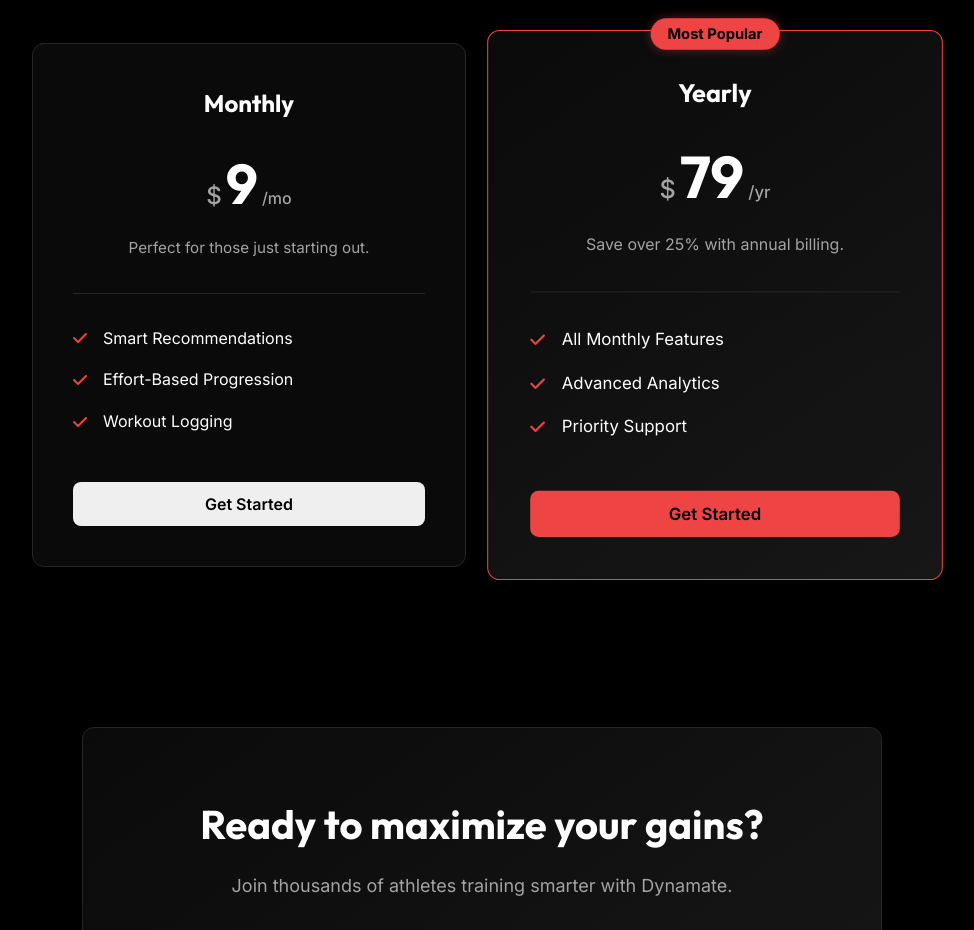
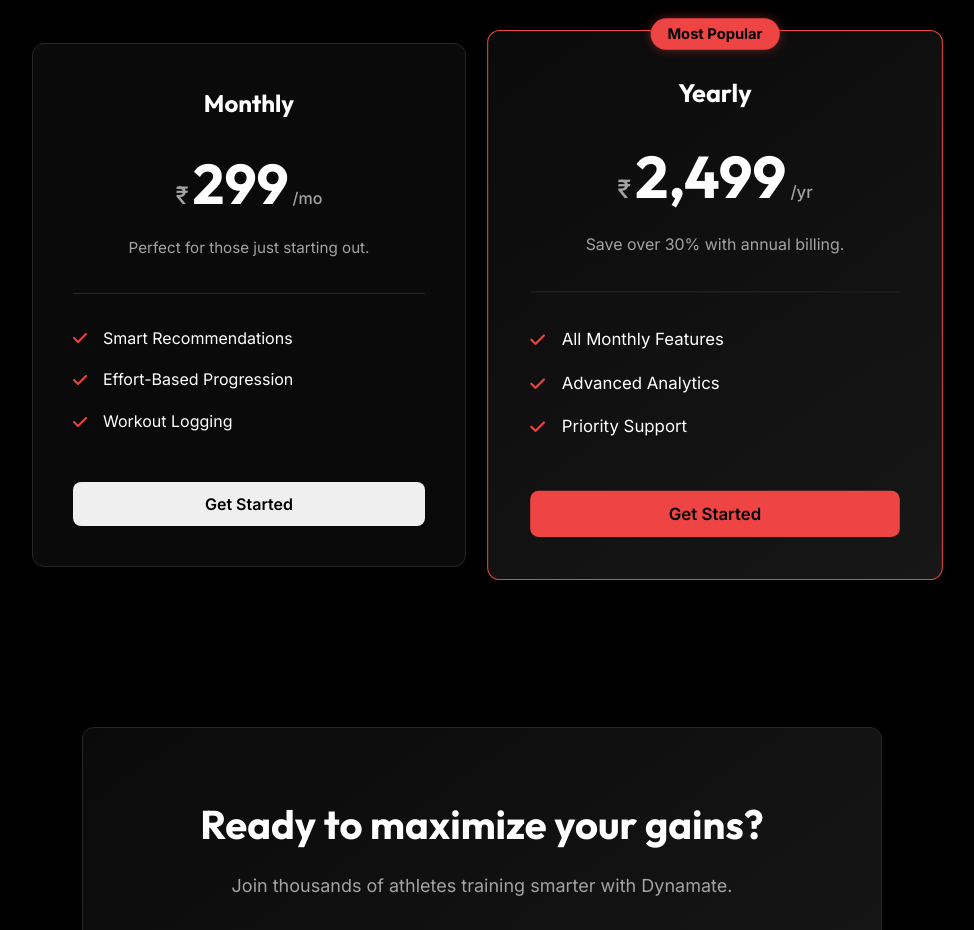
Before and after one commit to AshieqAhamed27/Dynamate, a website: page index.html in a window 1280 px wide. Shown: the part 2140-3070 px from the top of the page, without its empty margins (158-1132 px from the left). Drawn offline with Linux system fonts and the light colour scheme.

Commit message:
change payment

```diff
--- a/index.html
+++ b/index.html
@@ -139,7 +139,7 @@
                     <div class="pricing-card glass-card">
                         <div class="pricing-header">
                             <h3>Monthly</h3>
-                            <div class="price"><span class="currency">$</span>9<span class="period">/mo</span></div>
+                            <div class="price"><span class="currency">&#8377;</span>299<span class="period">/mo</span></div>
                             <p>Perfect for those just starting out.</p>
                         </div>
                         <ul class="pricing-features">
@@ -153,8 +153,8 @@
                         <div class="popular-badge">Most Popular</div>
                         <div class="pricing-header">
                             <h3>Yearly</h3>
-                            <div class="price"><span class="currency">$</span>79<span class="period">/yr</span></div>
-                            <p>Save over 25% with annual billing.</p>
+                            <div class="price"><span class="currency">&#8377;</span>2,499<span class="period">/yr</span></div>
+                            <p>Save over 30% with annual billing.</p>
                         </div>
                         <ul class="pricing-features">
                             <li><i class="fa-solid fa-check text-primary"></i> All Monthly Features</li>
```
